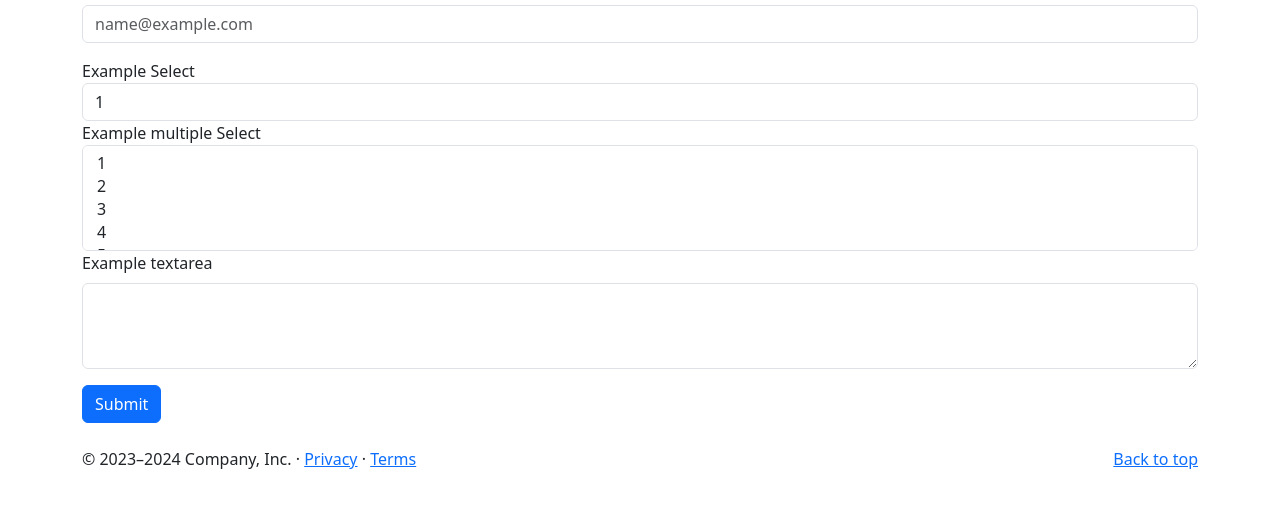
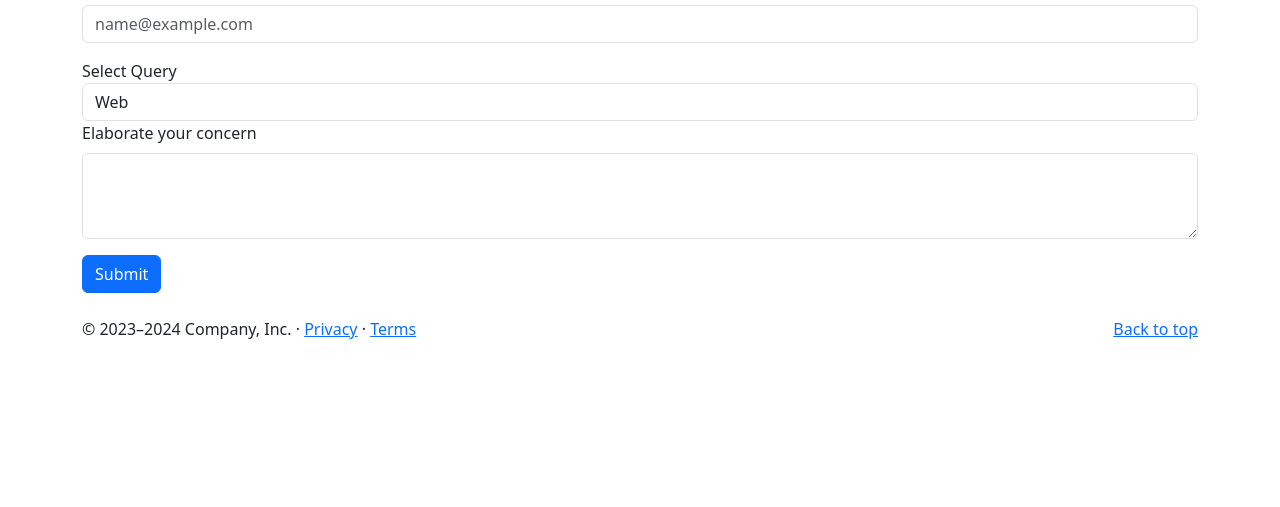
Before and after one commit to rohitprocode/Blog-Website-with-Bootstrap, a plain HTML site: page contact.html in a window 1280 px wide. Shown: the part 153-660 px from the top of the page. Drawn offline with nearby package versions, Linux system fonts and the light colour scheme.

Commit message:
Select Options

```diff
--- a/contact.html
+++ b/contact.html
@@ -64,27 +64,16 @@
             <input type="email" class="form-control" id="exampleFormControlInput1" placeholder="name@example.com">
         </div>
         <div class="form-group">
-            <label for="exampleFormControlSelect1">Example Select</label>
+            <label for="exampleFormControlSelect1">Select Query</label>
             <select class="form-control" id="exampleFormControlSelect1">
-                <option>1</option>
-                <option>2</option>
-                <option>3</option>
-                <option>4</option>
-                <option>5</option>
-            </select>
-        </div>
-        <div class="form-group">
-            <label for="exampleFormControlSelect2">Example multiple Select</label>
-            <select multiple class="form-control" id="exampleFormControlSelect2">
-                <option>1</option>
-                <option>2</option>
-                <option>3</option>
-                <option>4</option>
-                <option>5</option>
+                <option>Web</option>
+                <option>Tech Stack</option>
+                <option>Technology</option>
+                <option>Others</option>
             </select>
         </div>
         <div class="mb-3">
-            <label for="exampleFormControlTextarea1" class="form-label">Example textarea</label>
+            <label for="exampleFormControlTextarea1" class="form-label">Elaborate your concern</label>
             <textarea class="form-control" id="exampleFormControlTextarea1" rows="3"></textarea>
         </div>
         <button class="btn btn-primary">Submit</button>
```
